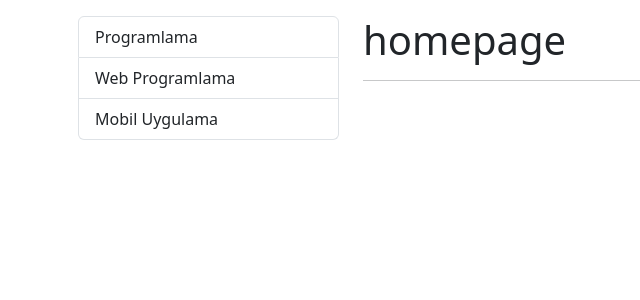
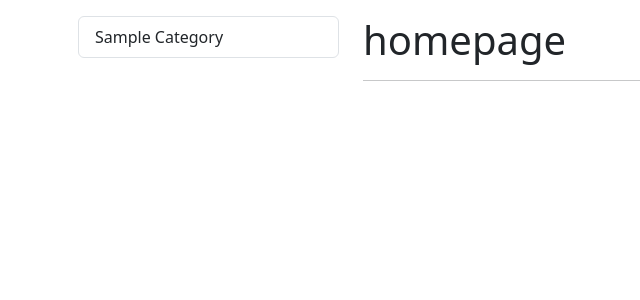
Before and after one commit to ismayilovasgar/mydjangoapp, a Django app: page / in a window 1280 px wide. Shown: the part 56-356 px from the top of the page, without its empty margins (4-644 px from the left). Run offline with Django 3.2, Linux system fonts and the light colour scheme; tables that the repository leaves empty hold one stand-in row (values such as "Sample post"); data that the repository does not hold is empty; some libraries are stand-ins or nearby versions.

Commit message:
add_category_slug

```diff
--- a/myapp/urls.py
+++ b/myapp/urls.py
@@ -1,9 +1,10 @@
 from django.urls import path
-from .views import index, blogs, blog_details
+from .views import blogs_by_category, index, blogs, blog_details
 
 urlpatterns = [
     path("", index, name="home"),
     path("index/", index),
     path("blogs/", blogs, name="blogs"),
+    path("category/<slug:slug>", blogs_by_category, name="blogs-by-category"),
     path("blogs/<slug:slug>", blog_details, name="blog_details"),
 ]
--- a/myapp/views.py
+++ b/myapp/views.py
@@ -1,6 +1,6 @@
 from django.http import HttpResponse
 from django.shortcuts import render
-from myapp.models import Blog
+from myapp.models import Blog, Category
 
 # Create your views here.
 data = {
@@ -38,6 +38,7 @@ def index(request):
         # "blogs": data["blogs"],
         # "blogs": Blog.objects.all(),
         "blogs": Blog.objects.filter(is_home=True, is_active=True),
+        "categories": Category.objects.all(),
     }
     # return HttpResponse("home page")
     return render(request, "blog/index.html", context)
@@ -48,6 +49,7 @@ def blogs(request):
         # "blogs": data["blogs"],
         # "blogs": Blog.objects.all(),
         "blogs": Blog.objects.filter(is_active=True),
+        "categories": Category.objects.all(),
     }
     return render(request, "blog/blogs.html", context)
 
@@ -64,3 +66,7 @@ def blog_details(request, slug):
     blog = Blog.objects.get(slug=slug)
     # return render(request, "blog/blog_details.html", {"blog": selectedBlog})
     return render(request, "blog/blog_details.html", {"blog": blog})
+
+
+def blogs_by_category(request, slug):
+    pass
--- a/templates/partials/_categories.html
+++ b/templates/partials/_categories.html
@@ -1,5 +1,9 @@
 <div class="list-group">
-  <a href="" class="list-group-item list-group-item-action">Programlama</a>
-  <a href="" class="list-group-item list-group-item-action">Web Programlama</a>
-  <a href="" class="list-group-item list-group-item-action">Mobil Uygulama</a>
+  {% for category in categories %}
+
+  <a href="{% url 'blogs-by-category' category.slug %}" class="list-group-item list-group-item-action">
+    {{category.name|title}}
+  </a>
+
+  {% endfor %}
 </div>
```
